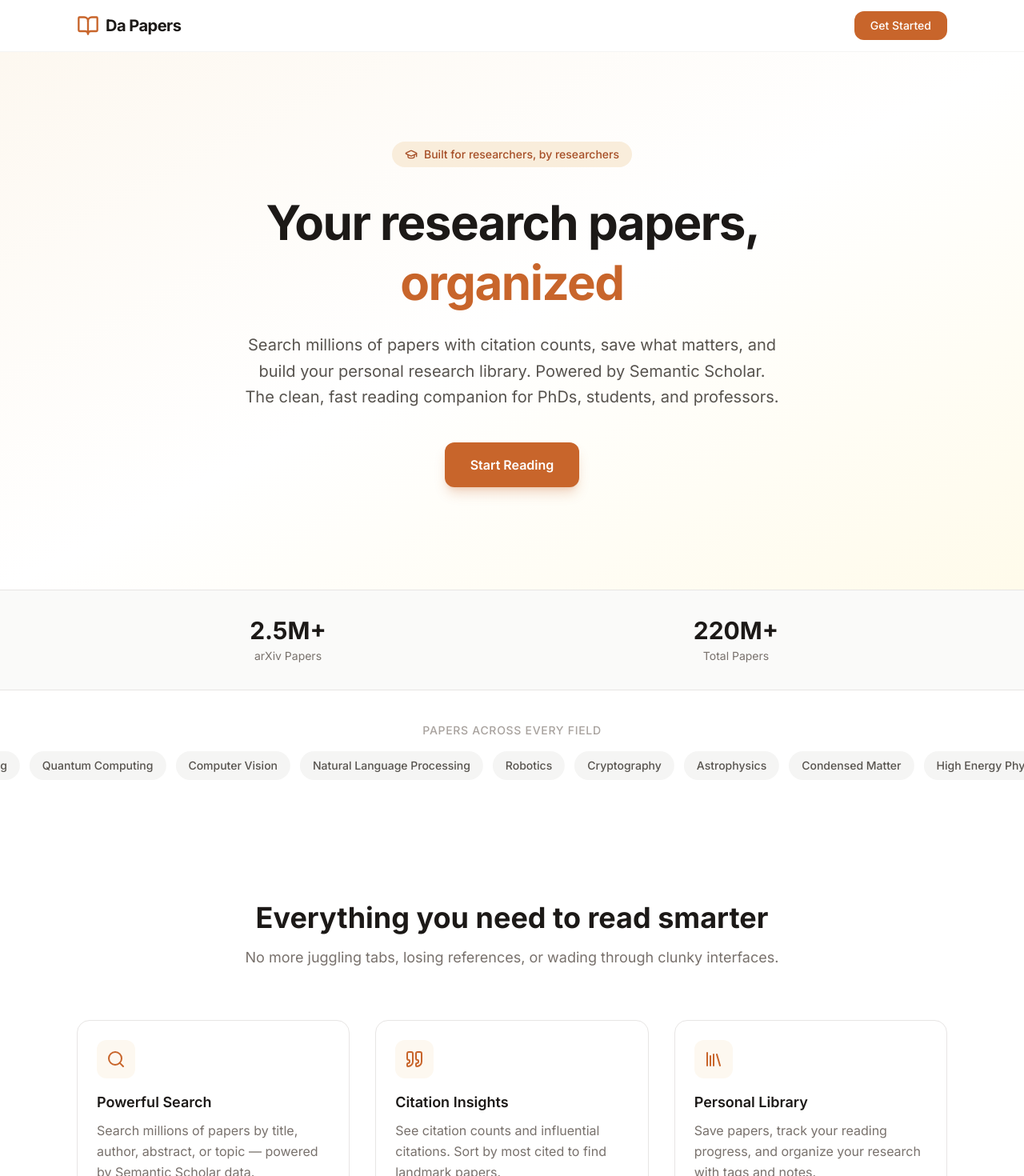
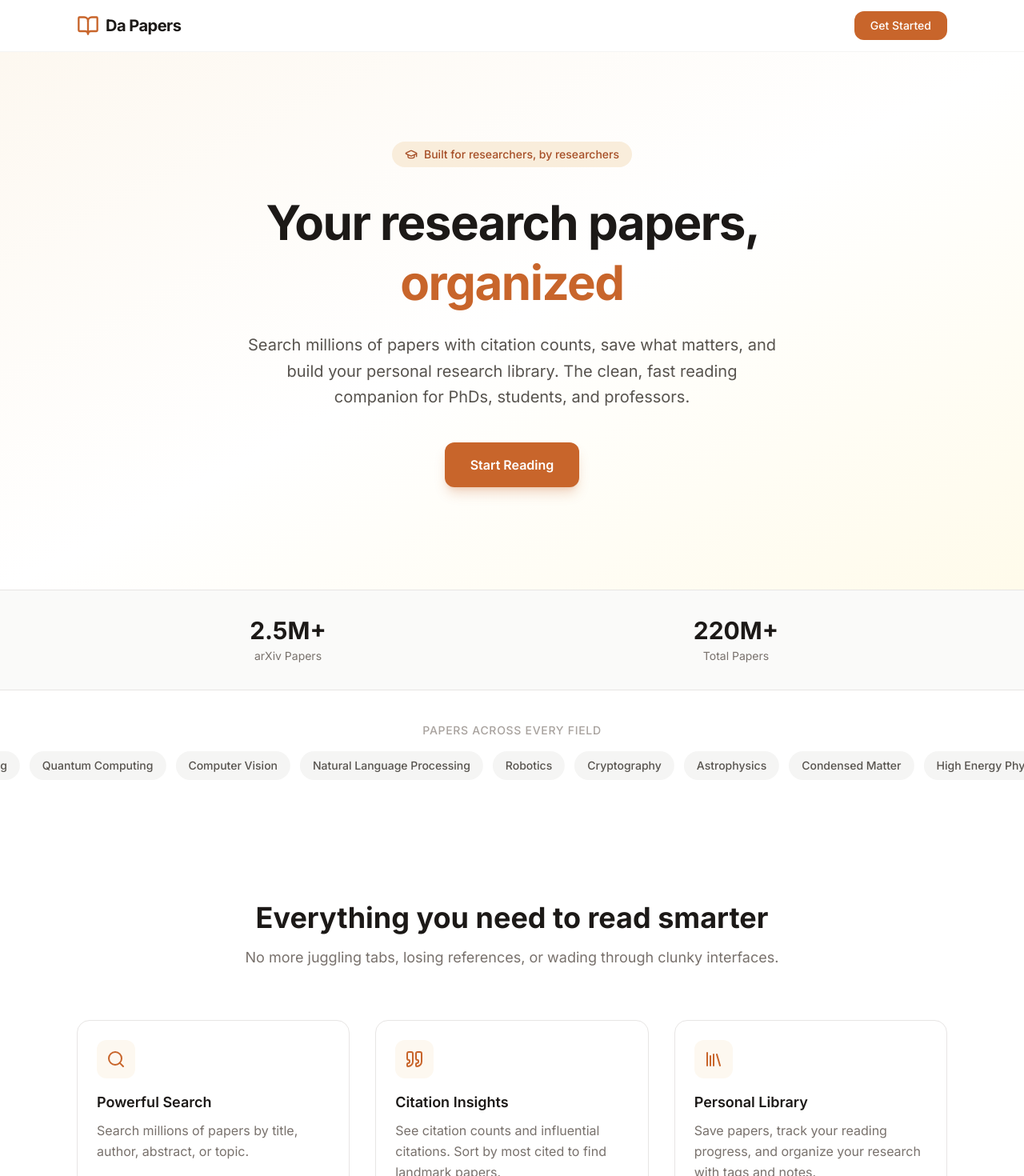
Before and after one commit to anandheritage/paper-app, a React (Vite) app in the folder frontend/: page / in a window 1280 px wide. Shown: the top 1470 px of the page at 80% size. Built offline with nearby package versions, Linux system fonts and the light colour scheme; no server answers.

Commit message:
fix: remove all Semantic Scholar mentions from UI

```diff
--- a/frontend/src/pages/Landing.tsx
+++ b/frontend/src/pages/Landing.tsx
@@ -5,7 +5,7 @@ const FEATURES = [
   {
     icon: Search,
     title: 'Powerful Search',
-    description: 'Search millions of papers by title, author, abstract, or topic — powered by Semantic Scholar data.',
+    description: 'Search millions of papers by title, author, abstract, or topic.',
   },
   {
     icon: Quote,
@@ -84,7 +84,7 @@ export default function Landing() {
 
             <p className="mt-6 text-lg sm:text-xl text-surface-600 dark:text-surface-400 leading-relaxed max-w-2xl mx-auto">
               Search millions of papers with citation counts, save what matters, and build your personal research library.
-              Powered by Semantic Scholar. The clean, fast reading companion for PhDs, students, and professors.
+              The clean, fast reading companion for PhDs, students, and professors.
             </p>
 
             <div className="mt-10">
@@ -234,7 +234,7 @@ export default function Landing() {
               <span className="font-semibold text-surface-900 dark:text-surface-100">Da Papers</span>
             </div>
             <p className="text-sm text-surface-400">
-              Data from <a href="https://www.semanticscholar.org" target="_blank" rel="noopener noreferrer" className="text-primary-600 hover:underline">Semantic Scholar</a> &amp; <a href="https://arxiv.org" target="_blank" rel="noopener noreferrer" className="text-primary-600 hover:underline">arXiv.org</a>.
+              Data from <a href="https://arxiv.org" target="_blank" rel="noopener noreferrer" className="text-primary-600 hover:underline">arXiv.org</a> and other open sources.
             </p>
           </div>
         </div>
--- a/frontend/src/pages/PaperDetail.tsx
+++ b/frontend/src/pages/PaperDetail.tsx
@@ -343,7 +343,7 @@ export default function PaperDetail() {
               className="flex items-center gap-2 px-4 py-2.5 rounded-xl border border-surface-300 dark:border-surface-700 text-surface-700 dark:text-surface-300 font-medium hover:bg-surface-50 dark:hover:bg-surface-800 transition-colors"
             >
               <ExternalLink className="h-4 w-4" />
-              Semantic Scholar
+              View Source
             </a>
           )}
 
--- a/frontend/src/pages/Search.tsx
+++ b/frontend/src/pages/Search.tsx
@@ -128,7 +128,7 @@ export default function Search() {
       <div>
         <h1 className="text-2xl font-bold text-surface-900 dark:text-surface-100">Search Papers</h1>
         <p className="text-surface-500 dark:text-surface-400 mt-1">
-          Search across millions of research papers powered by Semantic Scholar
+          Search across millions of research papers
         </p>
       </div>
 
```
